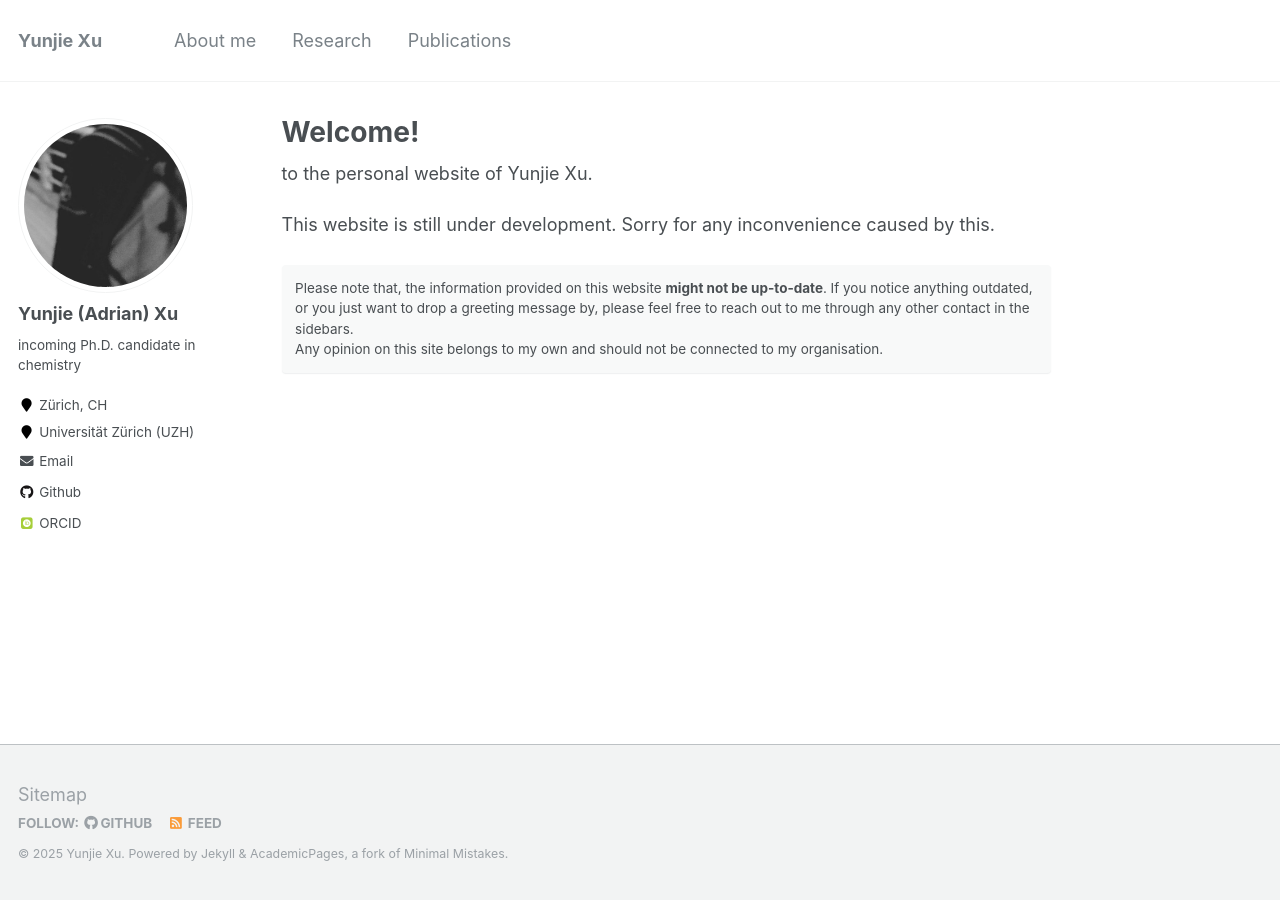
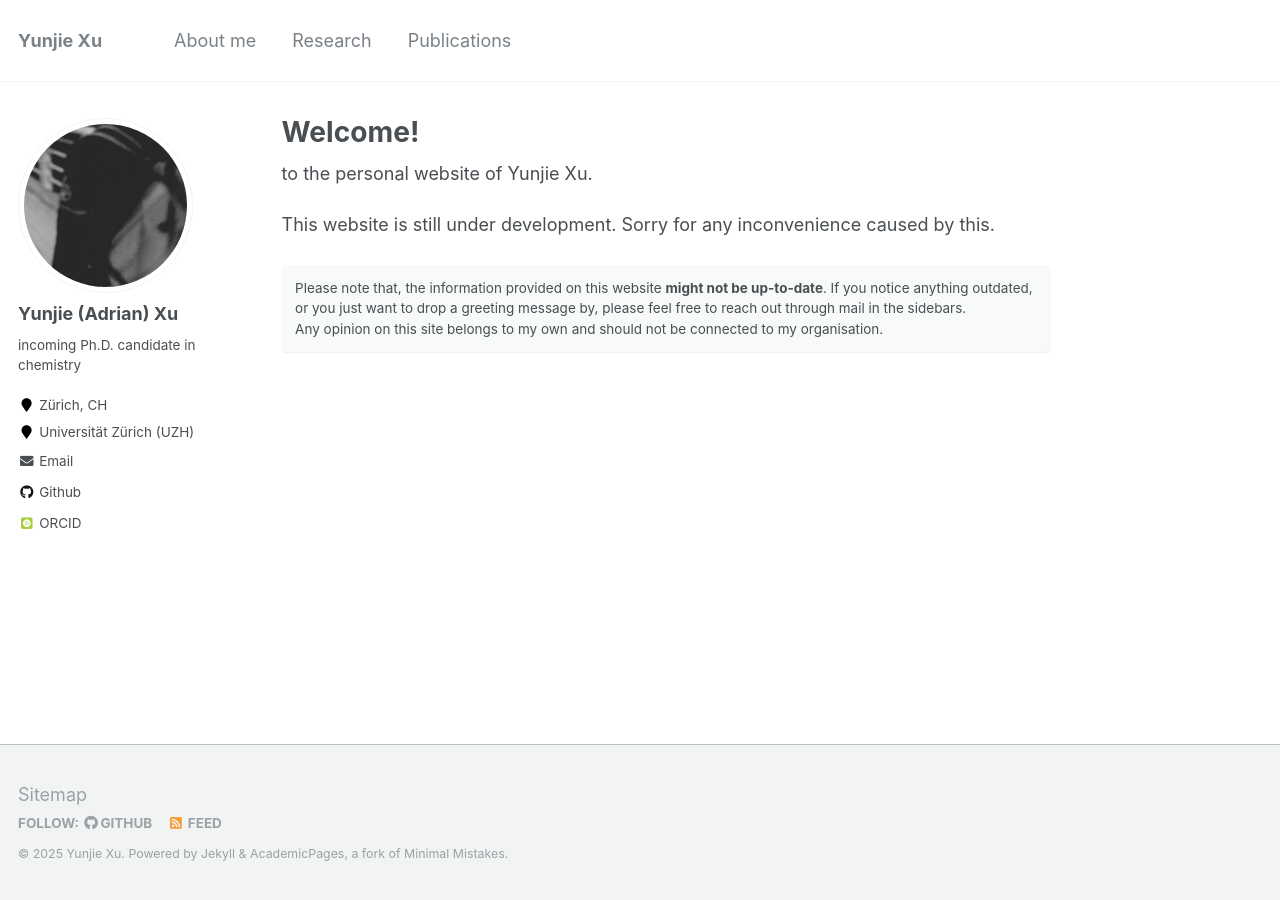
Before and after one commit to Syrizein/syrizein.github.io, a Jekyll site: the page built from _pages/about.md, in a window 1280 px wide. Built offline with Jekyll 4.4.1, drawn with Linux system fonts in a browser that asks for light colours; some web fonts are replaced.

```diff
--- a/_pages/about.md
+++ b/_pages/about.md
@@ -11,6 +11,6 @@ to the personal website of Yunjie Xu.
 
 This website is still under development. Sorry for any inconvenience caused by this.
 
-Please note that, the information provided on this website **might not be up-to-date**. If you notice anything outdated, or you just want to drop a greeting message by, please feel free to reach out to me through any other contact in the sidebars.
+Please note that, the information provided on this website **might not be up-to-date**. If you notice anything outdated, or you just want to drop a greeting message by, please feel free to reach out through mail in the sidebars.
 Any opinion on this site belongs to my own and should not be connected to my organisation.
 {: .notice}
```
